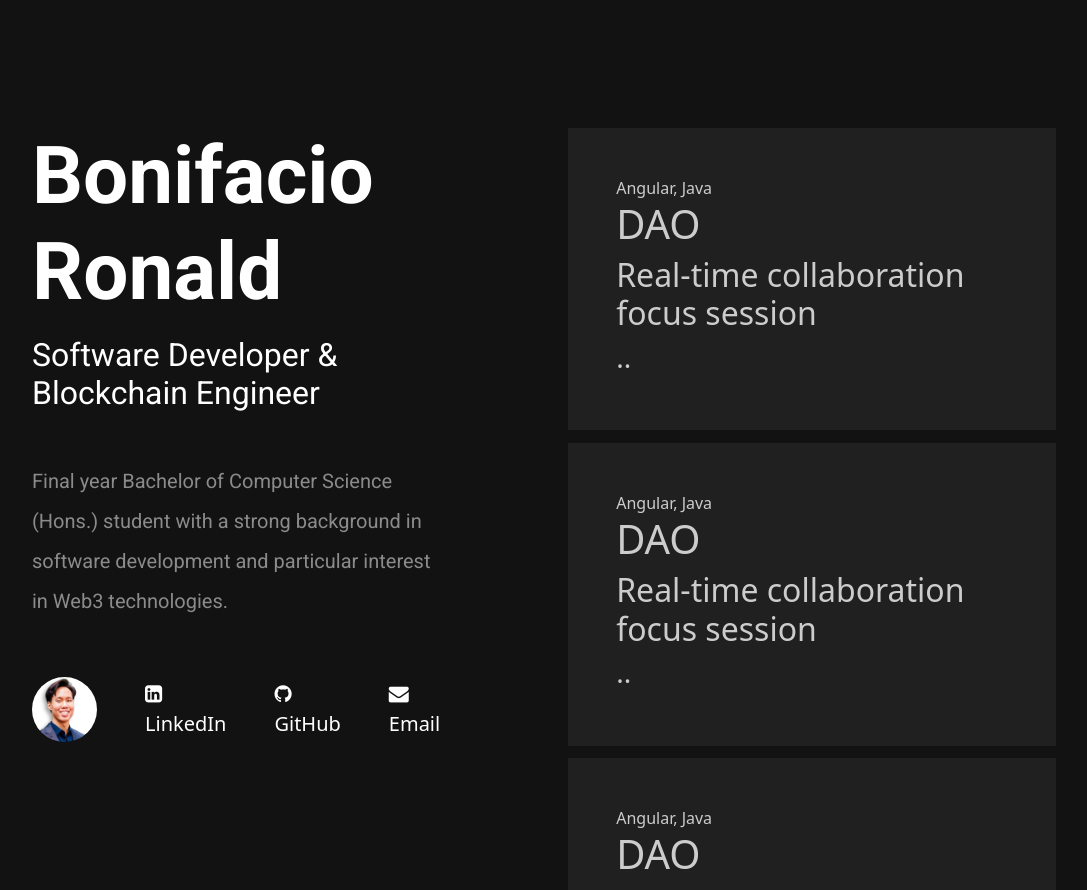
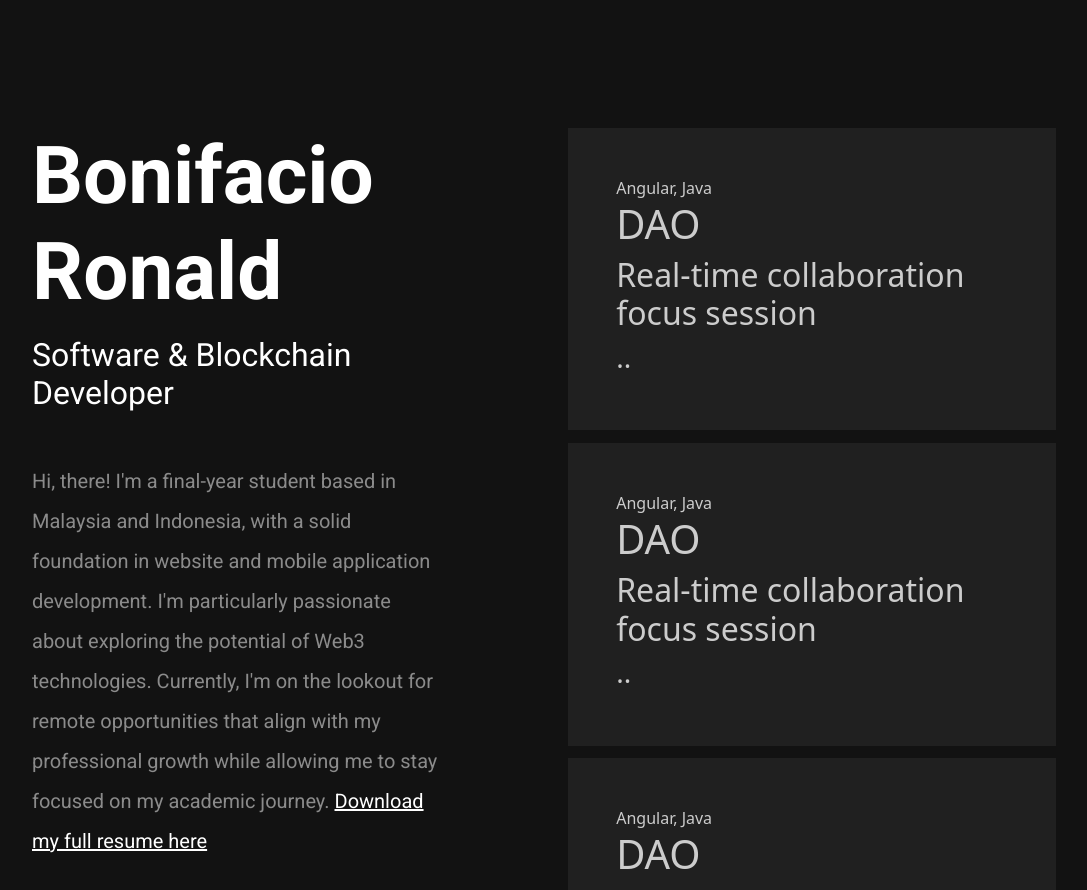
Before and after one commit to bonifacioronald/web-portfolio, a React (Create React App) app: page / in a window 1280 px wide. Shown: the top 890 px of the page, without its empty margins (96-1183 px from the left). Built offline with nearby package versions, Linux system fonts and the light colour scheme.

Commit message:
Fix self info content

```diff
--- a/src/edu-exp/edu-exp-section.jsx
+++ b/src/edu-exp/edu-exp-section.jsx
@@ -1,4 +1,4 @@
-import React, { useDebugValue } from "react";
+import React from "react";
 import "./edu-exp.css";
 import 'bootstrap/dist/css/bootstrap.css';
 
--- a/src/self-info/self-info-section.jsx
+++ b/src/self-info/self-info-section.jsx
@@ -7,8 +7,8 @@ function SelfInfoSection() {
 
   <div className="top-section">
             <h1 className="name roboto-bold mb-3">Bonifacio Ronald</h1>
-            <h2 className="role roboto-regular mb-5">Software Developer & Blockchain Engineer</h2>
-            <h3 className="description roboto-regular mt-5">Final year Bachelor of Computer Science (Hons.) student with a strong background in software development and particular interest in Web3 technologies.</h3>
+            <h2 className="role roboto-regular mb-5">Software & Blockchain Developer</h2>
+            <h3 className="description roboto-regular mt-5">Hi, there! I'm a final-year student based in Malaysia and Indonesia, with a solid foundation in website and mobile application development. I'm particularly passionate about exploring the potential of Web3 technologies. Currently, I'm on the lookout for remote opportunities that align with my professional growth while allowing me to stay focused on my academic journey. <a className="cv-link"href="https://drive.google.com/file/d/1hRrLCjVwuXiA0k2MP9Bed2iYoM6Guu52/view?usp=sharing">Download my full resume here</a></h3>
   </div>
   );
 }
--- a/src/self-info/self-info.css
+++ b/src/self-info/self-info.css
@@ -9,7 +9,13 @@
 }
 
 .description {
-    font-size: 1.25em;
+    font-size: var(--fs-paragraph);
     line-height: 2em;
     color: var(--color-text-secondary);
 }
+
+.cv-link {
+    font-size: 1em;
+    color: var(--color-text-primary);
+    text-decoration: underline;
+}
```
